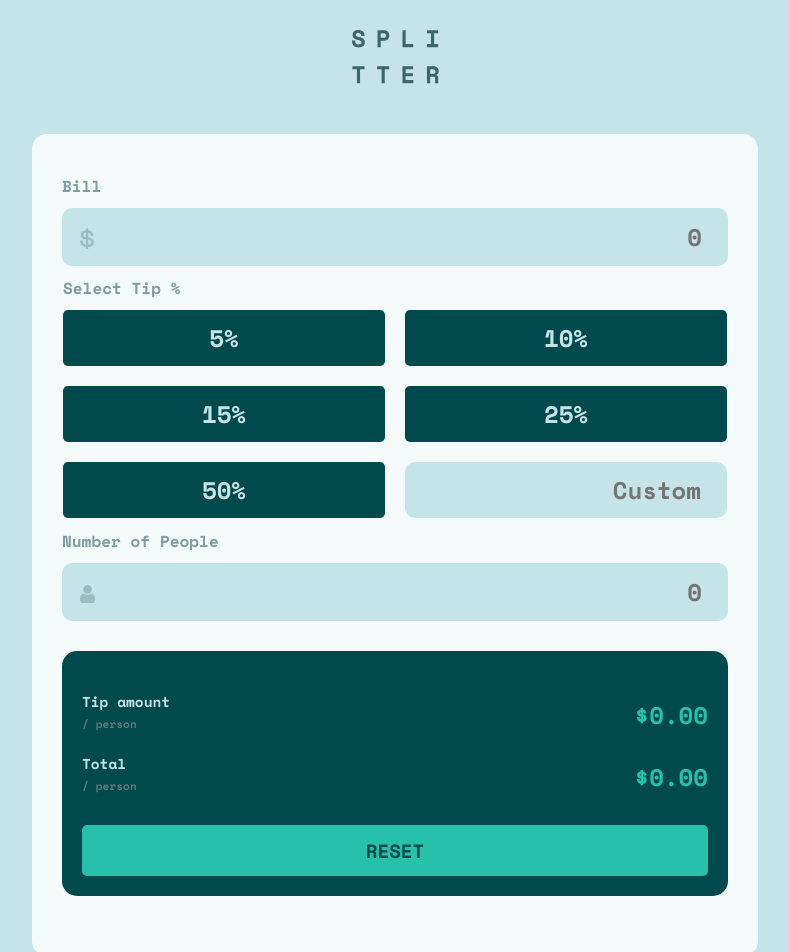
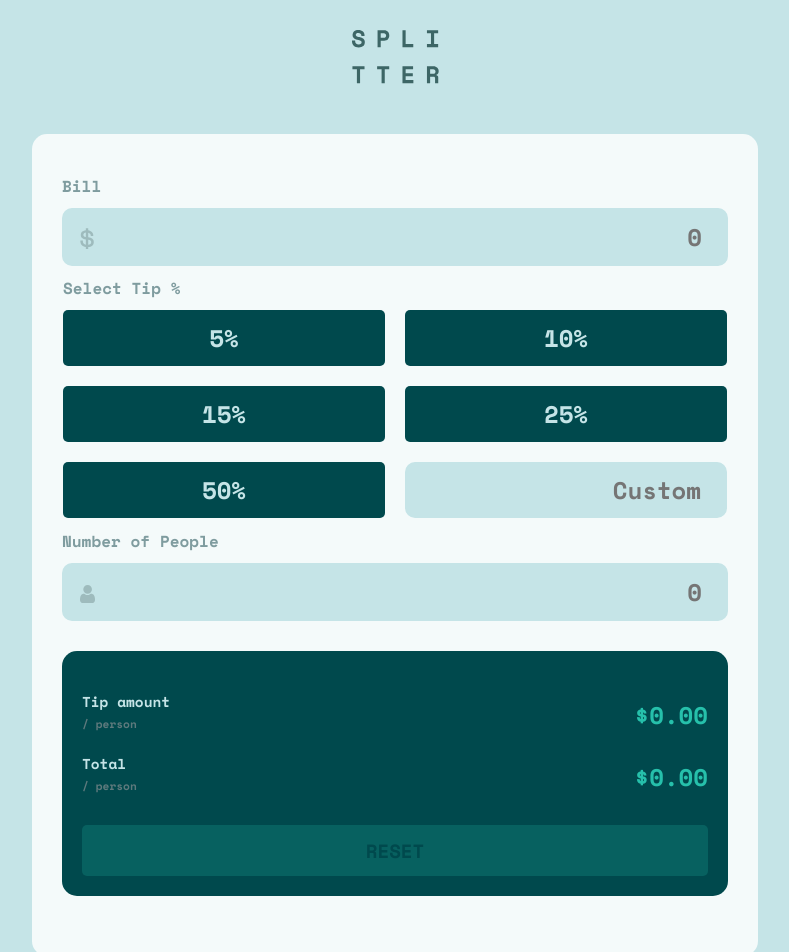
Before and after one commit to kujerocoding/tip-calculator-app, a React (Vite) app: page / in a window 1280 px wide. Shown: the top 952 px of the page, without its empty margins (245-1034 px from the left). Built offline with nearby package versions, Linux system fonts and the light colour scheme.

Commit message:
update isBlank variable

```diff
--- a/src/Form.jsx
+++ b/src/Form.jsx
@@ -2,7 +2,7 @@ import React from 'react'
 
 const Form = (props) => {
 
-  const isBlank = props.billAmount !== 0 || props.tipPercentage !== 0 || props.peopleCount !== 0 ? false : true
+  const isBlank = props.billAmount !== 0 || props.tipPercentage !== "" || props.peopleCount !== "" ? false : true
 
   const isZero =   {
     outline: props.peopleCount === "0" ? "3px solid #ff0000b4" : ""
```
